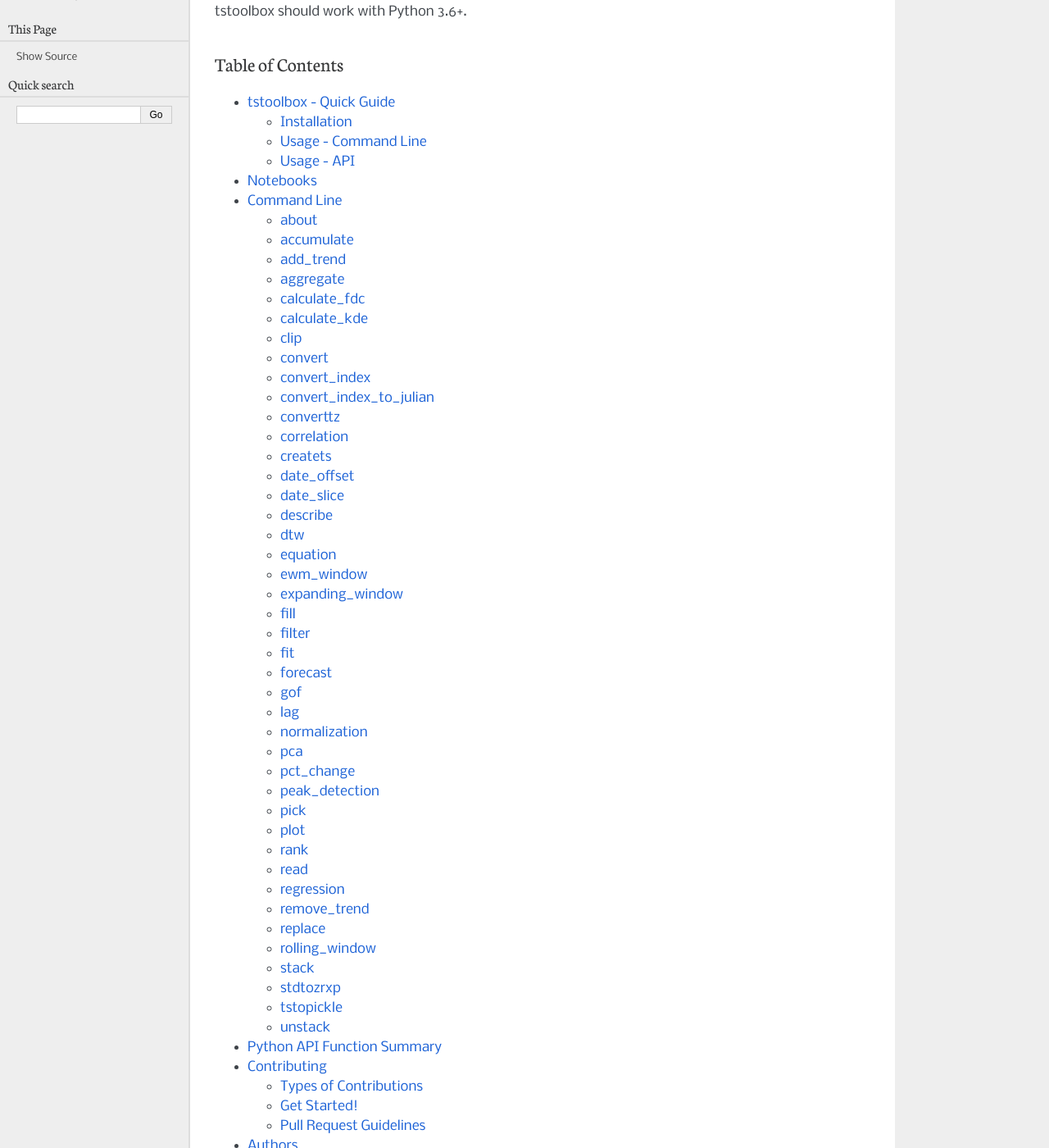
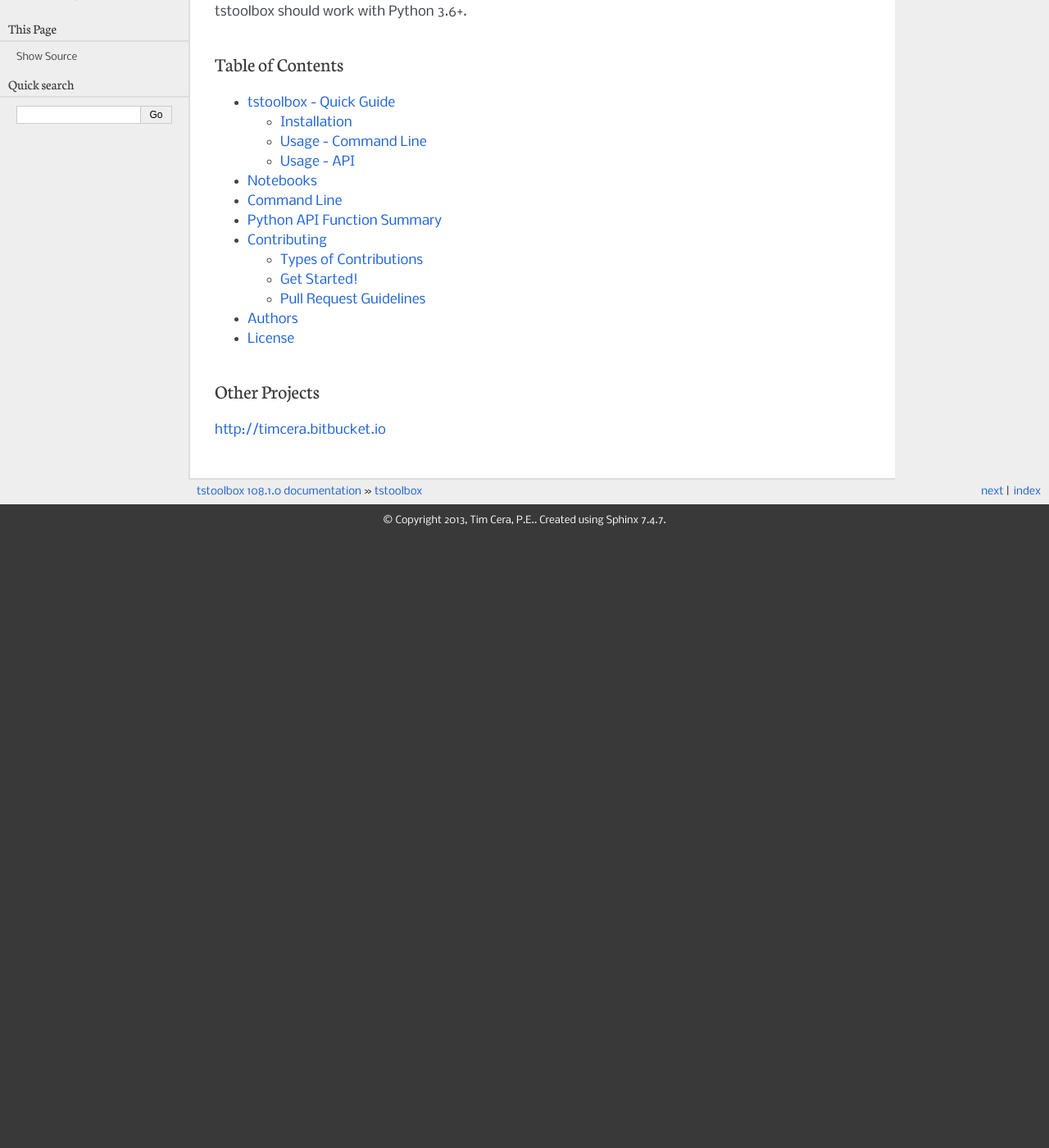
Before and after one commit to timcera/tstoolbox, a Sphinx documentation site: the page built from docs/index.rst, in a window 1280 px wide and 1400 px high, scrolled down 205 px. Shown: the whole window at 82% size. Built offline with Sphinx 7.4.7, drawn with Linux system fonts in a browser that asks for light colours; pages that are not in the unit, such as notebooks, are missing from menus; after the commit the page ends 900 px from its top, so only the background shows below that.

Commit message:
docs: update docs

```diff
--- a/docs/command_line.rst
+++ b/docs/command_line.rst
@@ -6,213 +6,3 @@ Command Line
 Help::
 
     tstoolbox --help
-
-about
-~~~~~
-.. program-output:: tstoolbox about --help
-   :prompt:
-
-accumulate
-~~~~~~~~~~
-.. program-output:: tstoolbox accumulate --help
-   :prompt:
-
-add_trend
-~~~~~~~~~
-.. program-output:: tstoolbox add_trend --help
-   :prompt:
-
-aggregate
-~~~~~~~~~
-.. program-output:: tstoolbox aggregate --help
-   :prompt:
-
-calculate_fdc
-~~~~~~~~~~~~~
-.. program-output:: tstoolbox calculate_fdc --help
-   :prompt:
-
-calculate_kde
-~~~~~~~~~~~~~
-.. program-output:: tstoolbox calculate_kde --help
-   :prompt:
-
-clip
-~~~~
-.. program-output:: tstoolbox clip --help
-   :prompt:
-
-convert
-~~~~~~~
-.. program-output:: tstoolbox convert --help
-   :prompt:
-
-convert_index
-~~~~~~~~~~~~~
-.. program-output:: tstoolbox convert_index --help
-   :prompt:
-
-convert_index_to_julian
-~~~~~~~~~~~~~~~~~~~~~~~
-.. program-output:: tstoolbox convert_index_to_julian --help
-   :prompt:
-
-converttz
-~~~~~~~~~
-.. program-output:: tstoolbox converttz --help
-   :prompt:
-
-correlation
-~~~~~~~~~~~
-.. program-output:: tstoolbox correlation --help
-   :prompt:
-
-createts
-~~~~~~~~
-.. program-output:: tstoolbox createts --help
-   :prompt:
-
-date_offset
-~~~~~~~~~~~
-.. program-output:: tstoolbox date_offset --help
-   :prompt:
-
-date_slice
-~~~~~~~~~~
-.. program-output:: tstoolbox date_slice --help
-   :prompt:
-
-describe
-~~~~~~~~
-.. program-output:: tstoolbox describe --help
-   :prompt:
-
-dtw
-~~~
-.. program-output:: tstoolbox dtw --help
-   :prompt:
-
-equation
-~~~~~~~~
-.. program-output:: tstoolbox equation --help
-   :prompt:
-
-ewm_window
-~~~~~~~~~~
-.. program-output:: tstoolbox ewm_window --help
-   :prompt:
-
-expanding_window
-~~~~~~~~~~~~~~~~
-.. program-output:: tstoolbox expanding_window --help
-   :prompt:
-
-fill
-~~~~
-.. program-output:: tstoolbox fill --help
-   :prompt:
-
-filter
-~~~~~~
-.. program-output:: tstoolbox filter --help
-   :prompt:
-
-fit
-~~~
-.. program-output:: tstoolbox fit --help
-   :prompt:
-
-forecast
-~~~~~~~~
-.. program-output:: tstoolbox forecast --help
-   :prompt:
-
-gof
-~~~
-.. program-output:: tstoolbox gof --help
-   :prompt:
-
-lag
-~~~
-.. program-output:: tstoolbox lag --help
-   :prompt:
-
-normalization
-~~~~~~~~~~~~~
-.. program-output:: tstoolbox normalization --help
-   :prompt:
-
-pca
-~~~
-.. program-output:: tstoolbox pca --help
-   :prompt:
-
-pct_change
-~~~~~~~~~~
-.. program-output:: tstoolbox pct_change --help
-   :prompt:
-
-peak_detection
-~~~~~~~~~~~~~~
-.. program-output:: tstoolbox peak_detection --help
-   :prompt:
-
-pick
-~~~~
-.. program-output:: tstoolbox pick --help
-   :prompt:
-
-plot
-~~~~
-.. program-output:: tstoolbox plot --help
-   :prompt:
-
-rank
-~~~~
-.. program-output:: tstoolbox rank --help
-   :prompt:
-
-read
-~~~~
-.. program-output:: tstoolbox read --help
-   :prompt:
-
-regression
-~~~~~~~~~~
-.. program-output:: tstoolbox regression --help
-   :prompt:
-
-remove_trend
-~~~~~~~~~~~~
-.. program-output:: tstoolbox remove_trend --help
-   :prompt:
-
-replace
-~~~~~~~
-.. program-output:: tstoolbox replace --help
-   :prompt:
-
-rolling_window
-~~~~~~~~~~~~~~
-.. program-output:: tstoolbox rolling_window --help
-   :prompt:
-
-stack
-~~~~~
-.. program-output:: tstoolbox stack --help
-   :prompt:
-
-stdtozrxp
-~~~~~~~~~
-.. program-output:: tstoolbox stdtozrxp --help
-   :prompt:
-
-tstopickle
-~~~~~~~~~~
-.. program-output:: tstoolbox tstopickle --help
-   :prompt:
-
-unstack
-~~~~~~~
-.. program-output:: tstoolbox unstack --help
-   :prompt:
--- a/docs/function_summary.rst
+++ b/docs/function_summary.rst
@@ -5,46 +5,3 @@ Python API Function Summary
 
 .. autosummary::
     :toctree: _function_autosummary
-
-    tstoolbox.tstoolbox.about
-    tstoolbox.tstoolbox.accumulate
-    tstoolbox.tstoolbox.add_trend
-    tstoolbox.tstoolbox.aggregate
-    tstoolbox.tstoolbox.calculate_fdc
-    tstoolbox.tstoolbox.calculate_kde
-    tstoolbox.tstoolbox.clip
-    tstoolbox.tstoolbox.convert
-    tstoolbox.tstoolbox.convert_index
-    tstoolbox.tstoolbox.convert_index_to_julian
-    tstoolbox.tstoolbox.converttz
-    tstoolbox.tstoolbox.correlation
-    tstoolbox.tstoolbox.createts
-    tstoolbox.tstoolbox.date_offset
-    tstoolbox.tstoolbox.date_slice
-    tstoolbox.tstoolbox.describe
-    tstoolbox.tstoolbox.dtw
-    tstoolbox.tstoolbox.equation
-    tstoolbox.tstoolbox.ewm_window
-    tstoolbox.tstoolbox.expanding_window
-    tstoolbox.tstoolbox.fill
-    tstoolbox.tstoolbox.filter
-    tstoolbox.tstoolbox.fit
-    tstoolbox.tstoolbox.forecast
-    tstoolbox.tstoolbox.gof
-    tstoolbox.tstoolbox.lag
-    tstoolbox.tstoolbox.normalization
-    tstoolbox.tstoolbox.pca
-    tstoolbox.tstoolbox.pct_change
-    tstoolbox.tstoolbox.peak_detection
-    tstoolbox.tstoolbox.pick
-    tstoolbox.tstoolbox.plot
-    tstoolbox.tstoolbox.rank
-    tstoolbox.tstoolbox.read
-    tstoolbox.tstoolbox.regression
-    tstoolbox.tstoolbox.remove_trend
-    tstoolbox.tstoolbox.replace
-    tstoolbox.tstoolbox.rolling_window
-    tstoolbox.tstoolbox.stack
-    tstoolbox.tstoolbox.stdtozrxp
-    tstoolbox.tstoolbox.tstopickle
-    tstoolbox.tstoolbox.unstack
```
